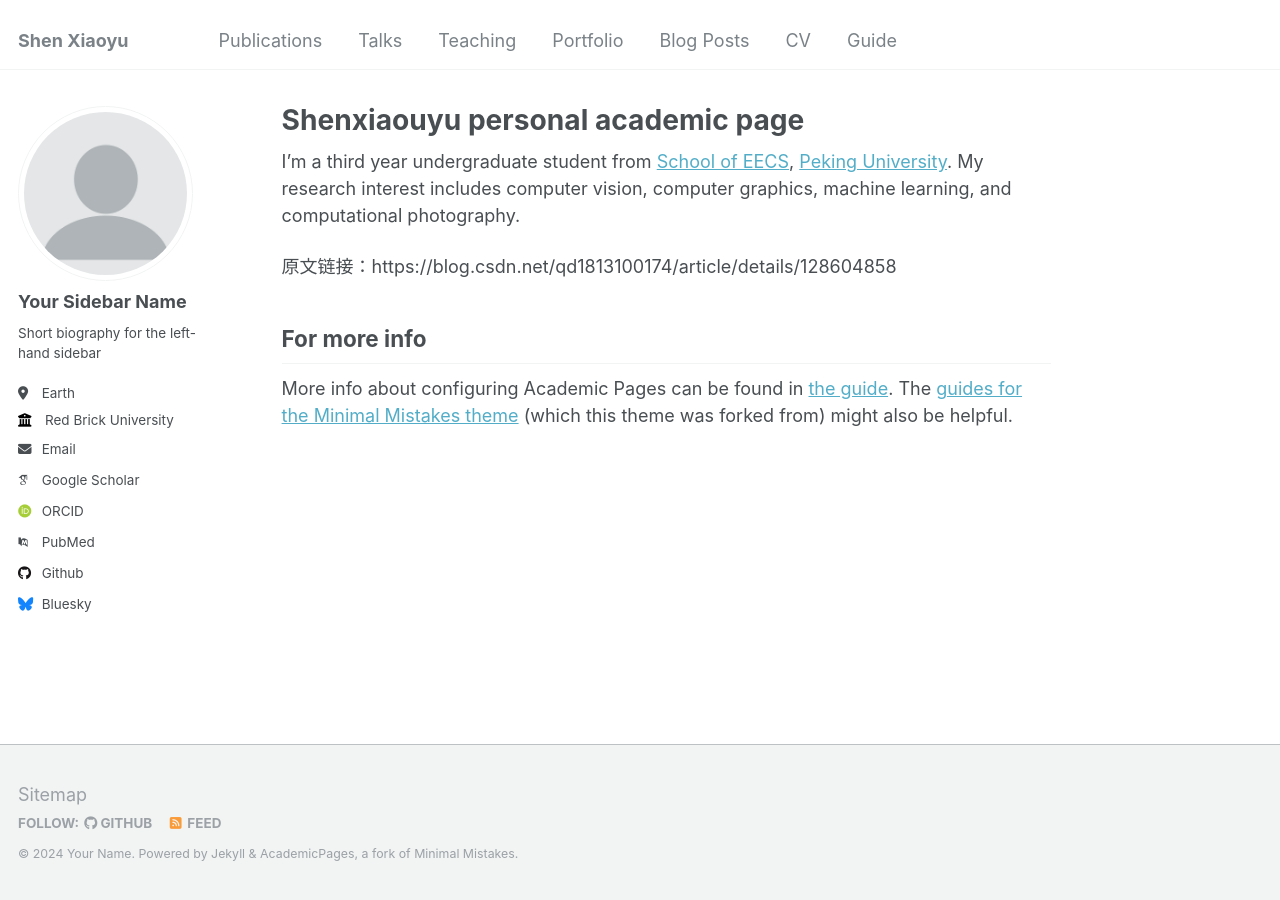
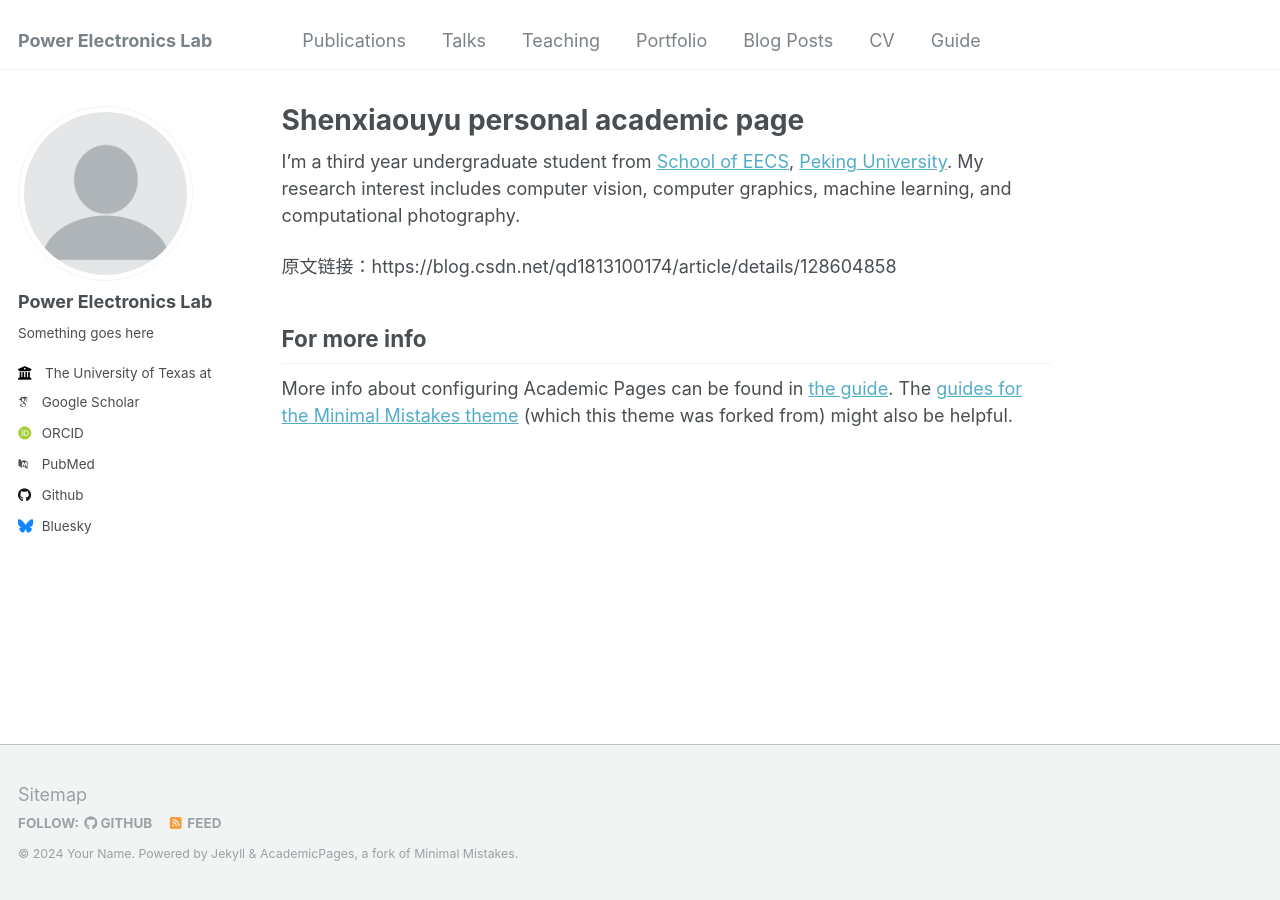
Before and after one commit to Elimaxie/elimaxie.github.io, a Jekyll site: the page built from _pages/about.md, in a window 1280 px wide. Built offline with Jekyll 4.4.1, drawn with Linux system fonts in a browser that asks for light colours; some web fonts are replaced.

Commit message:
Update _config.yml

```diff
--- a/_config.yml
+++ b/_config.yml
@@ -8,11 +8,11 @@
 
 # Basic Site Settings
 locale                   : "en-US"
-title                    : "Shen Xiaoyu"
+title                    : "Power Electronics Lab"
 title_separator          : "-"
 name                     : &name "Your Name"
 description              : &description "personal description"
-url                      : https://academicpages.github.io # the base hostname & protocol for your site e.g. "https://mmistakes.github.io"
+url                      : https://ECE462L.github.io # the base hostname & protocol for your site e.g. "https://mmistakes.github.io"
 baseurl                  : "" # the subpath of your site, e.g. "/blog"
 repository               : "academicpages/academicpages.github.io"
 
@@ -22,13 +22,13 @@ repository               : "academicpages/academicpages.github.io"
 author:
   # Biographic information
   avatar           : "profile.png"
-  name             : "Your Sidebar Name"
+  name             : "Power Electronics Lab"
   pronouns         : # example: "she/her"
-  bio              : "Short biography for the left-hand sidebar"
-  location         : "Earth"
-  employer         : "Red Brick University"
+  bio              : "Something goes here"
+  location         : #"The University of Texas at Austin"
+  employer         : "The University of Texas at Austin"
   uri              : # URL
-  email            : "none@example.org"
+  email            : #"none@example.org"
 
   # Academic websites
   arxiv            : # URL - Update with the correct link to your profile
```
